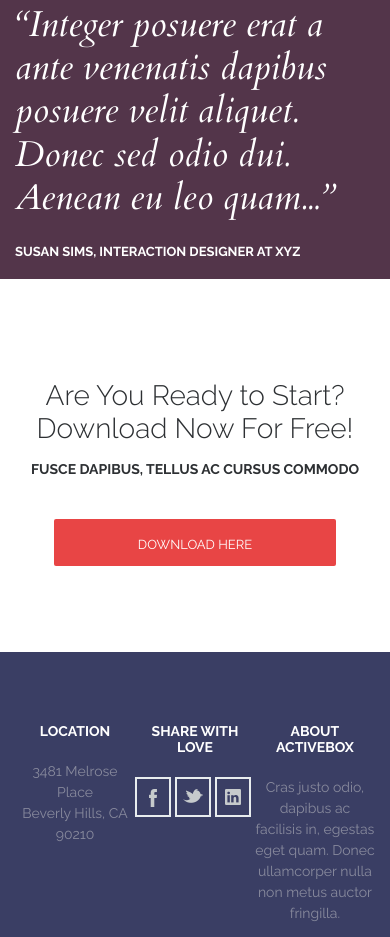
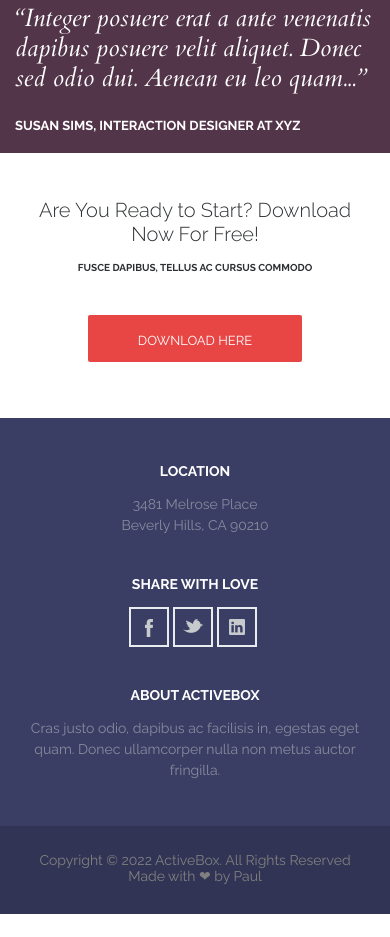
Before and after one commit to rxPaul/ActiveBox, a plain HTML site: page index.html in a window 390 px wide. Shown: the part 7433-8370 px from the top of the page. After the commit the page ends 8347 px from the top, so only its background shows below. Drawn offline with nearby package versions, Linux system fonts and the light colour scheme.

Commit message:
Finished adaptive layot

```diff
--- a/css/style.css
+++ b/css/style.css
@@ -396,7 +396,7 @@ p {
 	left: 0;
 	z-index: 1;
 
-	/*transform: translateY(-50%);*/
+	transform: translateY(-50%);
 }
 .reviews_content {
 	width: 50%;
@@ -600,6 +600,10 @@ p {
 		right: 0;
 		left: 0;
 		overflow: hidden;
+		margin-left: auto;
+		margin-right: auto;
+
+  		transform: translate(0);
 	}
 
 	.reviews_content {
@@ -610,6 +614,8 @@ p {
 
 	.reviews_img {
 		display: flex;
+		width: auto;
+
 	}
 
 
@@ -641,12 +647,11 @@ p {
 		margin: 70px 0;
 	}
 
+	.reviews_photo {
 
+	}
 
 @media (max-width: 700px) {
-	/*.reviews_photo {
-		right: 530px;
-	}*/
 
 	.features{
 		margin: 20px 0;
@@ -665,6 +670,9 @@ p {
 		margin-top: 30px;
 	}
 
+	.reviews_text {
+		font-size: 25px;
+	}
 }
 
 @media (max-width: 468px) {
@@ -677,4 +685,42 @@ p {
 	.features {
 		margin: 45px 0;
 	}
+
+	.download {
+		margin-bottom: 70px;
+	}
+
+	.download_title {
+		font-size: 20px;
+	}
+
+	.download_text {
+		font-size: 10px;
+	}
+
+	.download_title {
+		margin-top: 45px;
+	}
+
+	.download_btn {
+		padding: 18px 50px 14px 50px;
+	}
+
+	.footer_top {
+		padding-top: 30px;
+		padding-bottom: 20px;
+	}
+
+	.footer_block {
+		width: 100%;
+		margin: 15px 0;
+	}
+
+	.footer_title {
+		margin-bottom: 15px;
+	}
+
+	.share_icons {
+		margin-bottom: 10px;
+	}
 }
```
